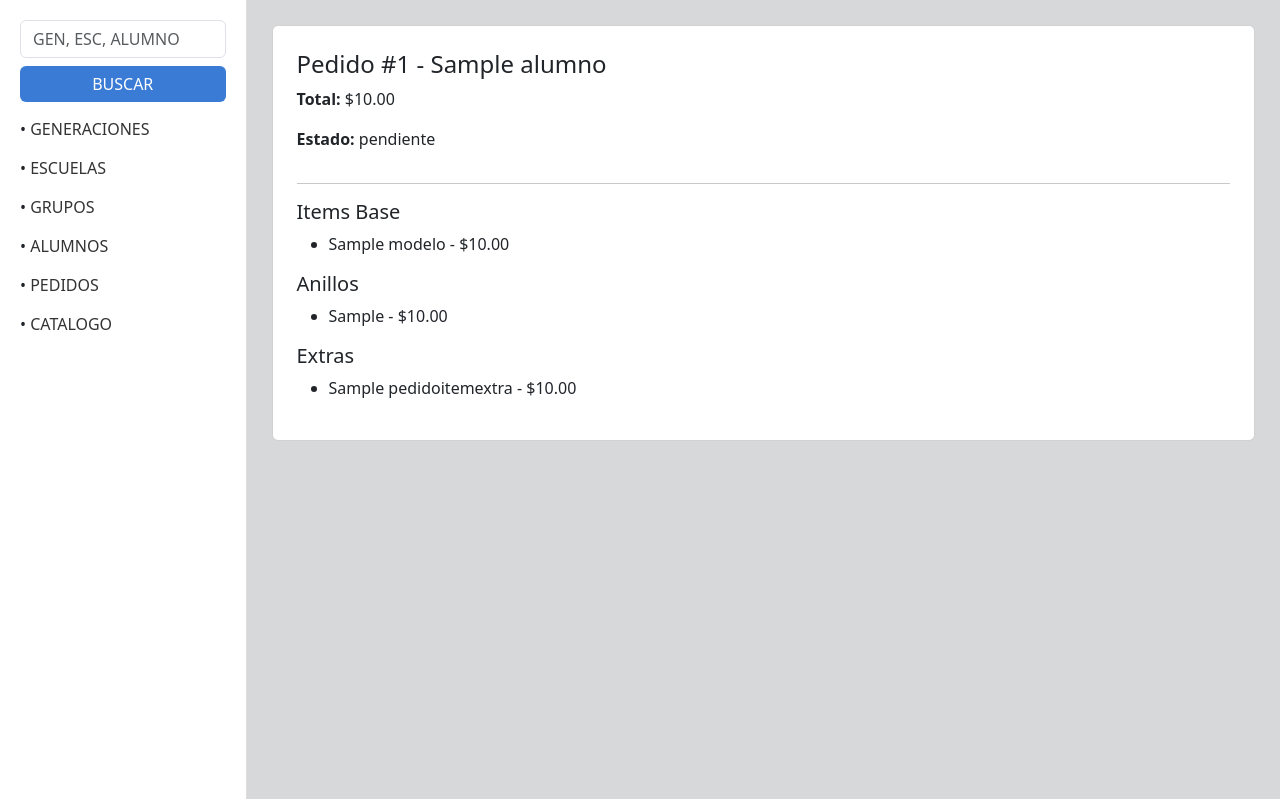
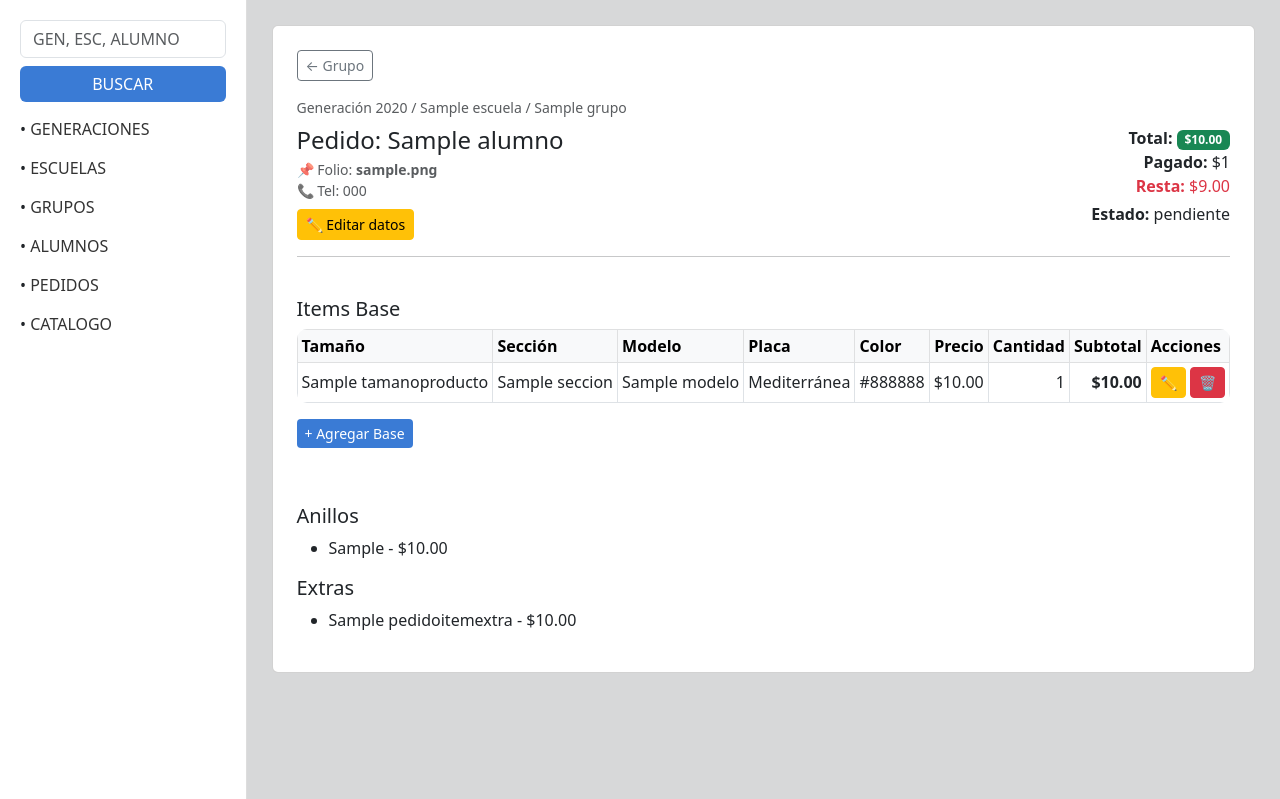
Before and after one commit to netoxdw/seriartAppBackend, a Django app: page /pedidos/1/ in a window 1280 px wide. Shown: the part 63-862 px from the top of the page. Run offline with Django 5.2, Linux system fonts and the light colour scheme; tables that the repository leaves empty hold one stand-in row (values such as "Sample post").

Commit message:
al dar clic en nombre te lleva a pedido_detail, bootn de agregar baseitem

```diff
--- a/apps/ventas/urls.py
+++ b/apps/ventas/urls.py
@@ -1,7 +1,19 @@
 from django.urls import path
-from .views import PedidoCreateView, PedidoDetailView
+from .views import PedidoCreateView, PedidoDetailView, PedidoItemBaseCreateView, alumno_pedido_redirect, PedidoItemBaseUpdateView, PedidoItemBaseDeleteView
 
 urlpatterns = [
     path('pedidos/nuevo/<int:alumno_id>/', PedidoCreateView.as_view(), name='pedido_create'),
     path('pedidos/<int:pk>/', PedidoDetailView.as_view(), name='pedido_detail'),
+    path('pedidos/<int:pedido_id>/add-base/', PedidoItemBaseCreateView.as_view(), name='itembase_create'),
+    path('alumnos/<int:alumno_id>/pedido/', alumno_pedido_redirect, name='alumno_pedido'),
+    path(
+        'itembase/<int:pk>/editar/',
+        PedidoItemBaseUpdateView.as_view(),
+        name='itembase_update'
+    ),
+    path(
+        'itembase/<int:pk>/eliminar/',
+        PedidoItemBaseDeleteView.as_view(),
+        name='itembase_delete'
+    ),
 ]
--- a/apps/ventas/views.py
+++ b/apps/ventas/views.py
@@ -1,6 +1,10 @@
-from django.views.generic import CreateView, DetailView
+from django.views.generic import CreateView, DetailView, UpdateView, DeleteView
 from django.urls import reverse
-from .models import Pedido
+from django.shortcuts import redirect
+from .models import PedidoItemBase, Pedido
+from apps.alumnos.models import Alumno
+from .forms import PedidoItemBaseForm
+
 
 class PedidoCreateView(CreateView):
     model = Pedido
@@ -31,3 +35,55 @@ class PedidoDetailView(DetailView):
         context["items_extra"] = self.object.items_extra.all()
 
         return context
+
+
+class PedidoItemBaseCreateView(CreateView):
+    model = PedidoItemBase
+    form_class = PedidoItemBaseForm
+    template_name = "ventas/itembase_form.html"
+
+    def form_valid(self, form):
+        form.instance.pedido_id = self.kwargs["pedido_id"]
+        return super().form_valid(form)
+
+    def get_success_url(self):
+        return reverse(
+            "pedido_detail",
+            kwargs={"pk": self.kwargs["pedido_id"]}
+        )
+
+def alumno_pedido_redirect(request, alumno_id):
+    alumno = Alumno.objects.get(id=alumno_id)
+
+    # Buscar pedido existente
+    pedido = Pedido.objects.filter(alumno=alumno).first()
+
+    # Si no existe, crearlo
+    if not pedido:
+        pedido = Pedido.objects.create(alumno=alumno)
+
+    return redirect("pedido_detail", pk=pedido.id)
+
+
+
+class PedidoItemBaseUpdateView(UpdateView):
+    model = PedidoItemBase
+    form_class = PedidoItemBaseForm
+    template_name = "ventas/itembase_form.html"
+
+    # def get_success_url(self):
+    #     pedido_id = self.object.pedido_id  # 👈 clave
+    #     return reverse("pedido_detail", kwargs={"pk": pedido_id})
+    def get_success_url(self):
+        return reverse("pedido_detail", kwargs={"pk": self.object.pedido_id})
+
+
+class PedidoItemBaseDeleteView(DeleteView):
+    model = PedidoItemBase
+    template_name = "ventas/itembase_confirm_delete.html"
+
+    def get_success_url(self):
+        return reverse(
+            "pedido_detail",
+            kwargs={"pk": self.object.pedido.id}
+        )
--- a/config/urls.py
+++ b/config/urls.py
@@ -3,6 +3,7 @@ from django.urls import path, include
 from apps.core.views import HomeView, GeneracionCreateView
 
 urlpatterns = [
+    path('admin/', admin.site.urls),
     path('', HomeView.as_view(), name='home'),
     path('generaciones/nueva/', GeneracionCreateView.as_view(), name='generacion_create'),
     path('', include('apps.escuelas.urls')),
--- a/templates/alumnos/grupo_detail.html
+++ b/templates/alumnos/grupo_detail.html
@@ -41,7 +41,7 @@
             {% for alumno in alumnos %}
             <tr>
                 <td>
-                    <a href="{% url 'alumno_detail' alumno.id %}">
+                    <a href="{% url 'alumno_pedido' alumno.id %}">
                         {{ alumno.nombre }}
                     </a>
                 </td>
--- a/templates/ventas/pedido_detail.html
+++ b/templates/ventas/pedido_detail.html
@@ -2,26 +2,135 @@
 
 {% block content %}
 
+
+
+
 <div class="card p-4">
+    <!-- 🔙 NAVEGACIÓN -->
+    <div class="mb-3 d-flex gap-2 flex-wrap">
+        <a href="{% url 'grupo_detail' pedido.alumno.grupo.id %}" class="btn btn-outline-secondary btn-sm">
+            ← Grupo
+        </a>
+    </div>
 
-    <h4>
-        Pedido #{{ pedido.id }} - {{ pedido.alumno.nombre }}
-    </h4>
+    <!-- 📍 CONTEXTO -->
+    <div class="mb-2 text-muted small">
+        {{ pedido.alumno.grupo.generacion }}
+        / {{ pedido.alumno.grupo.escuela.nombre }}
+        / {{ pedido.alumno.grupo.nombre }}
+    </div>
 
-    <p><strong>Total:</strong> ${{ pedido.total }}</p>
-    <p><strong>Estado:</strong> {{ pedido.estado }}</p>
+    <!-- 🧑 HEADER PRINCIPAL -->
+    <div class="d-flex justify-content-between align-items-start flex-wrap">
+
+        <!-- 👤 INFO ALUMNO -->
+        <div>
+            <h4 class="mb-1">
+                Pedido: {{ pedido.alumno.nombre }}
+            </h4>
+
+            <div class="small text-muted">
+                📌 Folio: <strong>{{ pedido.alumno.folio_fotos|default:"-" }}</strong><br>
+                📞 Tel: {{ pedido.alumno.telefono|default:"-" }}
+            </div>
+
+            <!-- ✏️ EDITAR -->
+            <div class="mt-2">
+                <a href="{% url 'alumno_update' pedido.alumno.id %}" class="btn btn-warning btn-sm">
+                    ✏️ Editar datos
+                </a>
+            </div>
+        </div>
+
+        <!-- 💰 RESUMEN -->
+        <div class="text-end">
+            <div>
+                <strong>Total:</strong>
+                <span class="badge bg-success">${{ pedido.total }}</span>
+            </div>
+
+            <div>
+                <strong>Pagado:</strong> ${{ pedido.total_pagado }}
+            </div>
+
+            <div class="text-danger">
+                <strong>Resta:</strong> ${{ pedido.saldo_pendiente }}
+            </div>
+
+            <div class="mt-1">
+                <strong>Estado:</strong> {{ pedido.estado }}
+            </div>
+        </div>
+
+    </div>
 
     <hr>
 
-    <h5>Items Base</h5>
-    <ul>
-        {% for item in items_base %}
-        <li>{{ item.modelo.nombre }} - ${{ item.subtotal }}</li>
-        {% empty %}
-        <li>Sin items</li>
-        {% endfor %}
-    </ul>
+    <!-- BASES -->
 
+    <h5 class="mt-4">Items Base</h5>
+
+    <!-- 📋 TABLA -->
+    <table class="table table-sm table-bordered align-middle">
+        <thead class="table-light">
+            <tr>
+                <th>Tamaño</th>
+                <th>Sección</th>
+                <th>Modelo</th>
+                <th>Placa</th>
+                <th>Color</th>
+                <th class="text-end">Precio</th>
+                <th class="text-end">Cantidad</th>
+                <th class="text-end">Subtotal</th>
+                <th>Acciones</th> <!-- 👈 NUEVO -->
+            </tr>
+        </thead>
+
+        <tbody>
+            {% for item in items_base %}
+            <tr>
+                <td>{{ item.modelo.tamano_producto }}</td>
+                <td>{{ item.modelo.seccion }}</td>
+                <td>{{ item.modelo.nombre }}</td>
+                <td>{{ item.get_placa_display|default:"-" }}</td>
+                <td>{{ item.color_placa|default:"-" }}</td>
+
+                <td class="text-end">${{ item.precio_unitario }}</td>
+                <td class="text-end">{{ item.cantidad }}</td>
+                <td class="text-end"><strong>${{ item.subtotal }}</strong></td>
+
+                <!-- 🚀 ACCIONES -->
+                <td class="text-center">
+                    <a href="{% url 'itembase_update' item.id %}" class="btn btn-sm btn-warning">
+                        ✏️
+                    </a>
+
+                    <a href="{% url 'itembase_delete' item.id %}" class="btn btn-sm btn-danger">
+                        🗑
+                    </a>
+                </td>
+            </tr>
+            {% empty %}
+            <tr>
+                <td colspan="8" class="text-center">
+                    Sin productos agregados
+                </td>
+            </tr>
+            {% endfor %}
+        </tbody>
+    </table>
+
+    <!-- ➕ BOTÓN -->
+    <div class="mb-2">
+        <a href="{% url 'itembase_create' pedido.id %}" class="btn btn-primary btn-sm">
+            + Agregar Base
+        </a>
+    </div>
+
+    <br>
+    <br>
+
+    <!-- ANILLOS -->
     <h5>Anillos</h5>
     <ul>
         {% for item in items_anillo %}
```
Also changed, not shown: apps/ventas/forms.py (added, +17 -0 lines), templates/ventas/itembase_confirm_delete.html (added, +28 -0 lines), templates/ventas/itembase_form.html (added, +42 -0 lines).
